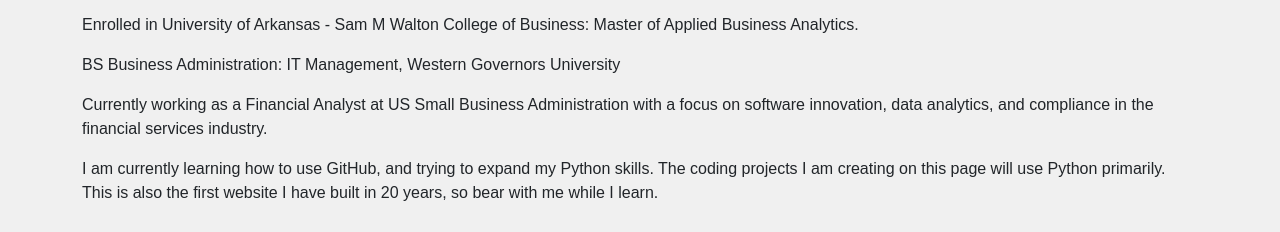
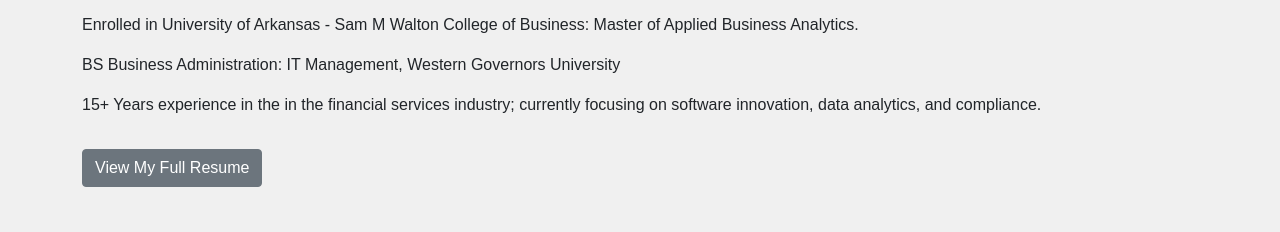
Before and after one commit to tyemmett/portfolio, a plain HTML site: page index.html in a window 1280 px wide. Shown: the part 229-461 px from the top of the page. Drawn offline with nearby package versions, Linux system fonts and the light colour scheme.

Commit message:
Update index.html

```diff
--- a/index.html
+++ b/index.html
@@ -93,8 +93,7 @@
         <p>I am Tyler Emmett, a professional with experience in Python, SQL, data visualization with PowerBI and Tableau, and data-driven solutions. I have a background in analytics and extensive experience in product management and data analysis. I am passionate about the intersection of people, data, and software.</p>
         <p> Enrolled in University of Arkansas - Sam M Walton College of Business: Master of Applied Business Analytics. </p>
         <p> BS Business Administration: IT Management, Western Governors University </p>
-        <p> Currently working as a Financial Analyst at US Small Business Administration with a focus on software innovation, data analytics, and compliance in the financial services industry.</p>
-        <p>I am currently learning how to use GitHub, and trying to expand my Python skills. The coding projects I am creating on this page will use Python primarily. This is also the first website I have built in 20 years, so bear with me while I learn.</p>
+        <p> 15+ Years experience in the in the financial services industry; currently focusing on software innovation, data analytics, and compliance.</p>
         <a href="temmett_resume.pdf" target="_blank" class="btn btn-secondary mt-3">View My Full Resume</a>
     </div>
 
```
